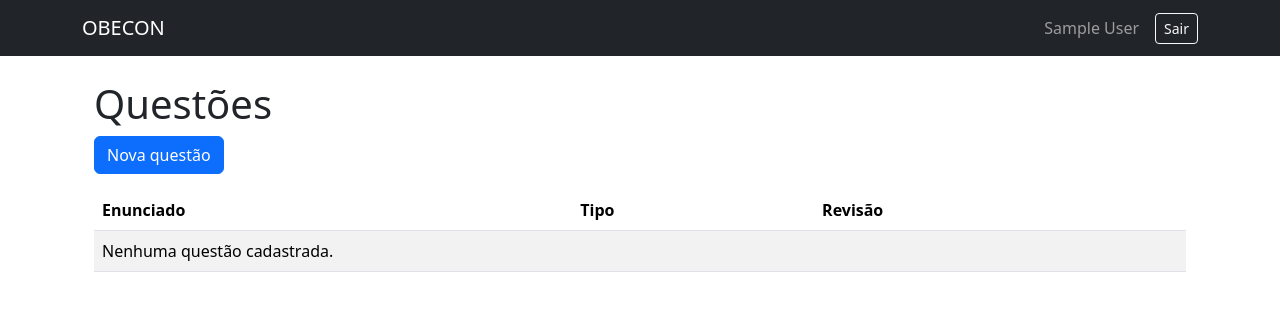
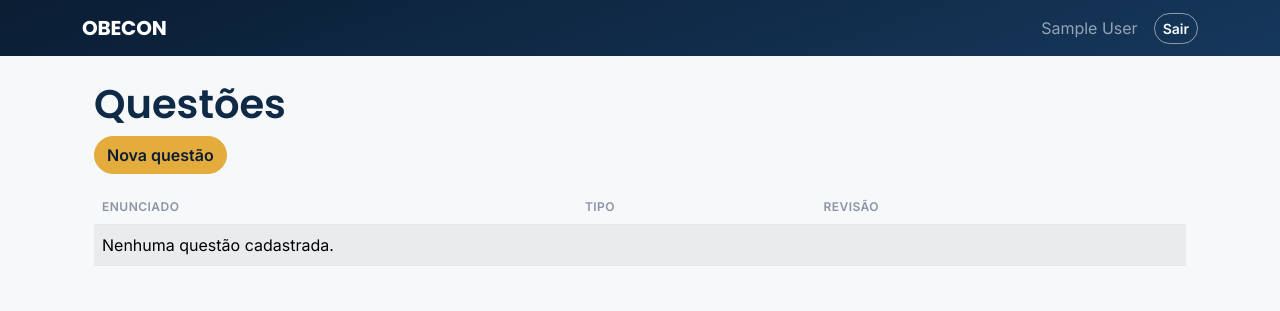
Before and after one commit to GB-Navarro/projeto_final_MAC0350, a Django app: page /adm/questoes/ in a window 1280 px wide. Shown: the top 311 px of the page. Run offline with Django 5.2, Linux system fonts and the light colour scheme; the visitor is signed in with stand-in values (Sample User, id 1); data that the repository does not hold is empty.

Commit message:
style: adiciona tokens do design system e reestiliza navbar/tipografia

```diff
--- a/static/css/style.css
+++ b/static/css/style.css
@@ -1 +1,140 @@
 /* Estilos próprios — complementam Bootstrap 5 */
+/* Tokens do design system (ver design-system-obecon.html) */
+
+:root {
+  --navy-900: #0A1D33;
+  --navy-800: #0F2A47;
+  --navy-700: #16385C;
+  --navy-500: #2C577F;
+  --gold-600: #C2921A;
+  --gold-500: #E3AC3D;
+  --gold-200: #F5DDA6;
+  --green-600: #1E8E5A;
+  --red-600: #D64545;
+  --blue-600: #2F6FED;
+
+  --ink-900: #14181F;
+  --ink-600: #4B5563;
+  --ink-400: #8A94A6;
+  --line-200: #E4E8EE;
+  --surface-0: #FFFFFF;
+  --surface-50: #F7F8FA;
+
+  --font-display: 'Poppins', sans-serif;
+  --font-body: 'Inter', sans-serif;
+  --font-mono: 'JetBrains Mono', monospace;
+
+  --radius-sm: 8px;
+  --radius-md: 14px;
+  --radius-pill: 999px;
+
+  /* Bootstrap le estes tres diretamente em body{} — funciona globalmente */
+  --bs-body-font-family: var(--font-body);
+  --bs-body-bg: var(--surface-50);
+  --bs-body-color: var(--ink-900);
+  --bs-border-radius: var(--radius-sm);
+  --bs-border-color: var(--line-200);
+  --bs-link-color: var(--navy-700);
+  --bs-link-hover-color: var(--navy-800);
+}
+
+h1, h2, h3, h4, h5, h6 {
+  font-family: var(--font-display);
+  font-weight: 600;
+  color: var(--navy-800);
+}
+
+.navbar {
+  background: linear-gradient(160deg, var(--navy-900), var(--navy-700)) !important;
+}
+
+.navbar-brand {
+  font-family: var(--font-display);
+  font-weight: 700;
+  color: #fff !important;
+  letter-spacing: -.01em;
+}
+
+.btn {
+  font-weight: 600;
+  border-radius: var(--radius-pill);
+}
+
+.btn-primary {
+  background-color: var(--gold-500);
+  border-color: var(--gold-500);
+  color: var(--navy-900);
+}
+.btn-primary:hover, .btn-primary:focus, .btn-primary:active {
+  background-color: var(--gold-600) !important;
+  border-color: var(--gold-600) !important;
+  color: var(--navy-900) !important;
+}
+
+.btn-secondary {
+  background-color: var(--navy-700);
+  border-color: var(--navy-700);
+}
+.btn-secondary:hover, .btn-secondary:focus, .btn-secondary:active {
+  background-color: var(--navy-800) !important;
+  border-color: var(--navy-800) !important;
+}
+
+.btn-outline-light {
+  border-color: rgba(255, 255, 255, .5);
+}
+
+.card {
+  border-color: var(--line-200);
+  box-shadow: 0 1px 2px rgba(10, 29, 51, .06);
+}
+
+.table {
+  --bs-table-color: var(--ink-900);
+}
+.table thead th {
+  font-size: .75rem;
+  text-transform: uppercase;
+  letter-spacing: .04em;
+  color: var(--ink-400);
+  font-weight: 600;
+  border-bottom-width: 1px;
+}
+
+.form-control:focus, .form-select:focus {
+  border-color: var(--navy-500);
+  box-shadow: 0 0 0 .25rem rgba(44, 87, 127, .18);
+}
+
+.alert-error {
+  color: #58151c;
+  background-color: #f8d7da;
+  border-color: #f1aeb5;
+}
+
+/* Badges de status — usados na listagem de questões e aprovação de admin */
+.badge-pendente {
+  background-color: var(--surface-50);
+  color: var(--ink-600);
+  border: 1px solid var(--line-200);
+}
+.badge-revisada {
+  background-color: #E7F5EE;
+  color: var(--green-600);
+}
+.badge-aprovado {
+  background-color: #E7F5EE;
+  color: var(--green-600);
+}
+
+.mono {
+  font-family: var(--font-mono);
+}
+
+.mock-label {
+  font-size: .6875rem;
+  text-transform: uppercase;
+  letter-spacing: .08em;
+  color: var(--ink-400);
+  font-weight: 600;
+}
--- a/templates/base.html
+++ b/templates/base.html
@@ -5,6 +5,10 @@
   <meta charset="UTF-8">
   <meta name="viewport" content="width=device-width, initial-scale=1">
   <title>{% block title %}OBECON{% endblock %}</title>
+
+  <link rel="preconnect" href="https://fonts.googleapis.com">
+  <link rel="preconnect" href="https://fonts.gstatic.com" crossorigin>
+  <link href="https://fonts.googleapis.com/css2?family=Poppins:wght@600;700&family=Inter:wght@400;500;600&family=JetBrains+Mono:wght@400;500&display=swap" rel="stylesheet">
 
   <link href="https://cdn.jsdelivr.net/npm/bootstrap@5.3.3/dist/css/bootstrap.min.css" rel="stylesheet">
   <link href="https://cdn.jsdelivr.net/npm/katex@0.16.11/dist/katex.min.css" rel="stylesheet">
@@ -14,7 +18,7 @@
 </head>
 <body>
 
-  <nav class="navbar navbar-expand-lg navbar-dark bg-dark mb-4">
+  <nav class="navbar navbar-expand-lg navbar-dark mb-4">
     <div class="container">
       <a class="navbar-brand" href="/">OBECON</a>
       {% if user.is_authenticated %}
```
